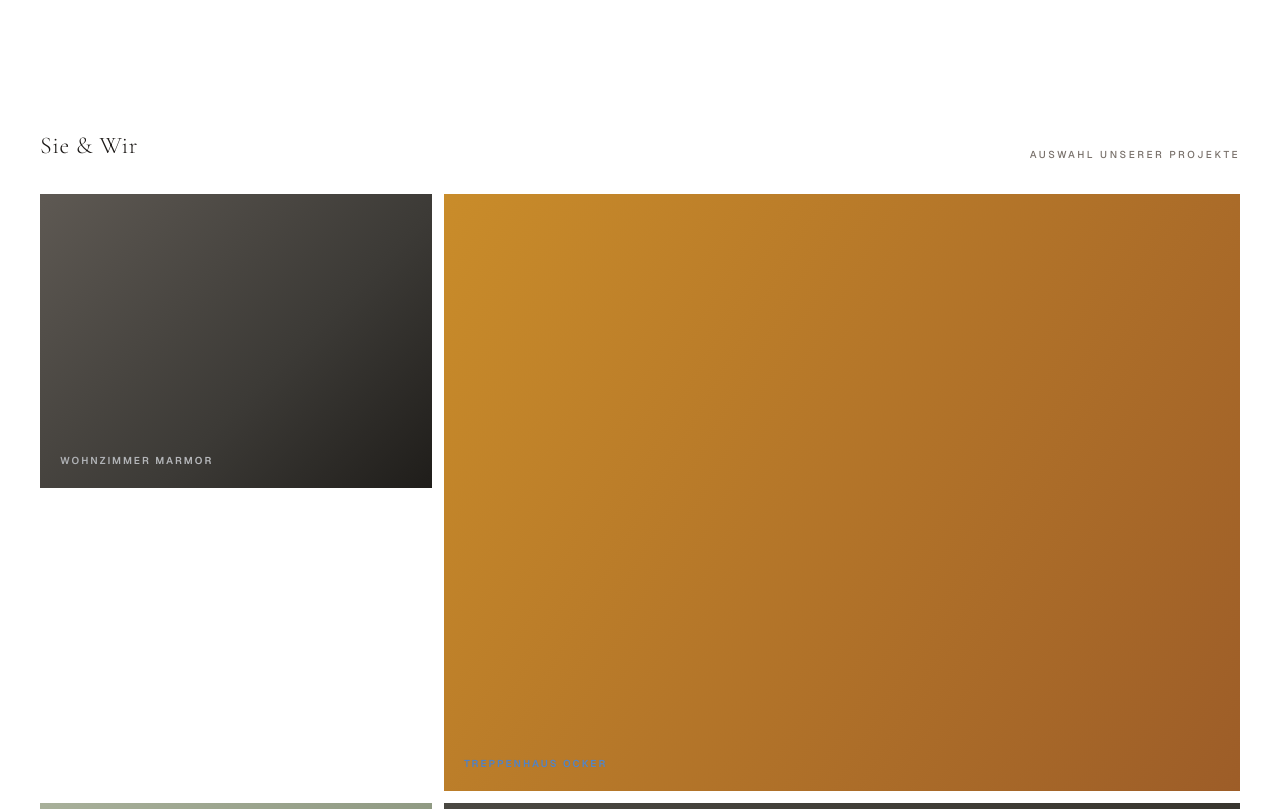
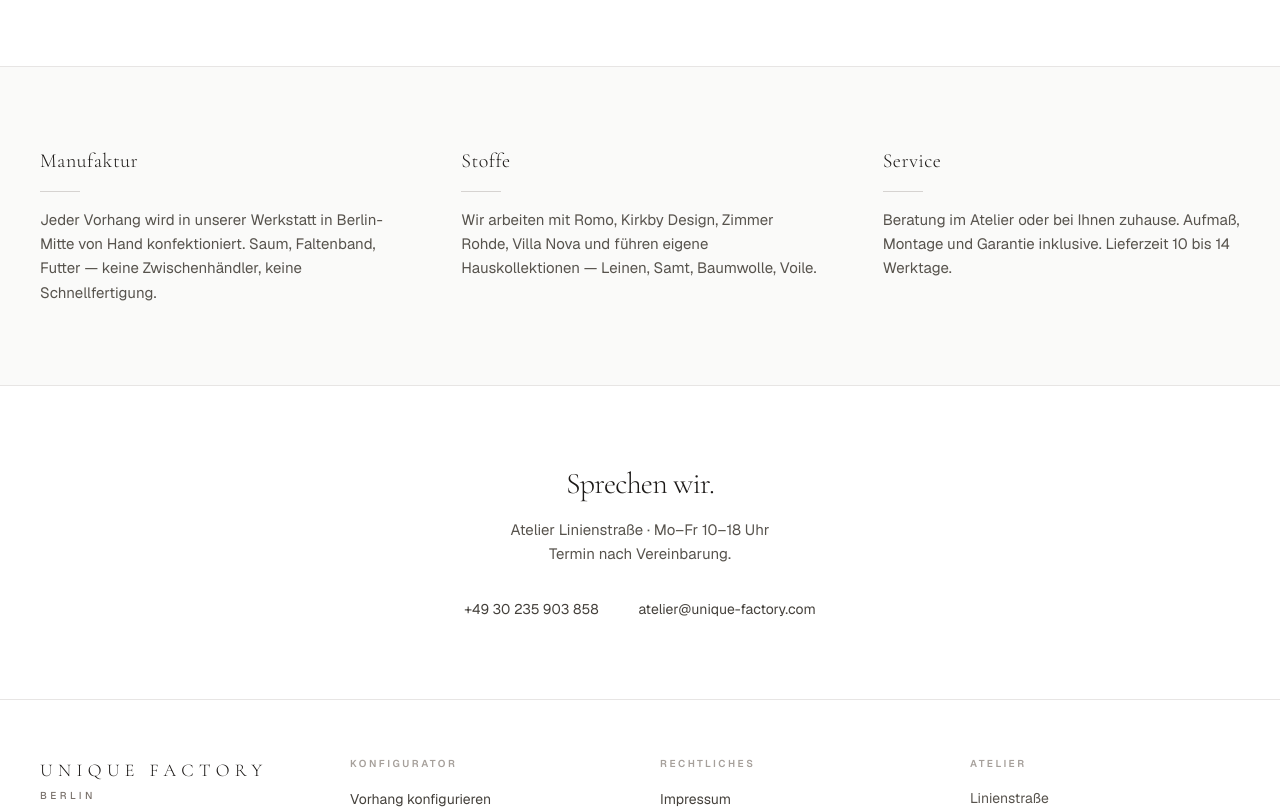
Before and after one commit to sanid/store, a Next.js app in the folder frontend/: page /en in a window 1280 px wide. Shown: the part 1300-2109 px from the top of the page. Built offline with nearby package versions, Linux system fonts and the light colour scheme.

Commit message:
chore: remove Sie & Wir editorial grid section

```diff
--- a/frontend/src/app/[locale]/page.tsx
+++ b/frontend/src/app/[locale]/page.tsx
@@ -11,41 +11,6 @@ export default async function HomePage({
   setRequestLocale(locale);
   return <HomeContent />;
 }
-
-// Editorial photo grid inspired by unique-factory.com.
-// Tiles use placeholder gradients keyed to interior color palettes;
-// swap in real photography by replacing `bg` with `bgImage` URLs later.
-type Tile = {
-  rowSpan?: number;
-  colSpan?: number;
-  bg: string;
-  caption?: string;
-};
-
-const TILES: Tile[][] = [
-  [
-    { bg: "linear-gradient(135deg,#5e5953 0%,#3c3a36 60%,#1f1d1a 100%)", caption: "Wohnzimmer Marmor" },
-    { bg: "linear-gradient(120deg,#c98c2a 0%,#9d5d28 100%)", colSpan: 2, caption: "Treppenhaus Ocker" },
-  ],
-  [
-    { bg: "linear-gradient(135deg,#a8b09a 0%,#7e8a72 100%)", caption: "Salon Salbei" },
-    { bg: "linear-gradient(140deg,#4a4842 0%,#28261f 100%)", colSpan: 2, caption: "Panorama Beton" },
-  ],
-  [
-    { bg: "linear-gradient(135deg,#cfc6b6 0%,#a89e8a 100%)", colSpan: 3, caption: "Lounge Bouclé" },
-  ],
-  [
-    { bg: "linear-gradient(135deg,#2c4760 0%,#1a2c3e 100%)", colSpan: 2, caption: "Suite Indigo" },
-    { bg: "linear-gradient(135deg,#e29a8a 0%,#b9685a 100%)", caption: "Café Terracotta" },
-  ],
-  [
-    { bg: "linear-gradient(135deg,#e7e2d5 0%,#c8c0ad 100%)", colSpan: 2, caption: "Atelier Licht" },
-    { bg: "linear-gradient(135deg,#465548 0%,#283128 100%)", caption: "Studio Forest" },
-  ],
-  [
-    { bg: "linear-gradient(135deg,#a3a98a 0%,#c98c2a 60%,#1f1d1a 100%)", colSpan: 3, caption: "Vorhang Konfigurator" },
-  ],
-];
 
 function HomeContent() {
   return (
@@ -88,33 +53,6 @@ function HomeContent() {
       {/* Bestseller fabrics */}
       <BestsellersSection />
 
-      {/* Editorial grid */}
-      <section className="mx-auto max-w-7xl px-6 py-12 lg:px-10 lg:py-16">
-        <div className="mb-8 flex items-end justify-between">
-          <h2 className="font-serif text-2xl font-light tracking-wide text-stone-900">
-            Sie &amp; Wir
-          </h2>
-          <span className="text-[10px] font-medium uppercase tracking-[0.25em] text-stone-500">
-            Auswahl unserer Projekte
-          </span>
-        </div>
-        <div className="flex flex-col gap-2 lg:gap-3">
-          {TILES.map((row, ri) => (
-            <div key={ri} className="grid gap-2 lg:gap-3" style={{ gridTemplateColumns: `repeat(${row.reduce((s, t) => s + (t.colSpan ?? 1), 0)}, minmax(0, 1fr))` }}>
-              {row.map((t, ti) => (
-                <ConfiguratorTile
-                  key={ti}
-                  bg={t.bg}
-                  caption={t.caption}
-                  colSpan={t.colSpan}
-                  isHero={ri === TILES.length - 1}
-                />
-              ))}
-            </div>
-          ))}
-        </div>
-      </section>
-
       {/* Three-column manufacturer story */}
       <section className="border-t border-stone-200 bg-stone-50">
         <div className="mx-auto max-w-7xl px-6 py-16 lg:px-10 lg:py-20">
@@ -156,46 +94,6 @@ function HomeContent() {
         </div>
       </section>
     </div>
-  );
-}
-
-function ConfiguratorTile({
-  bg,
-  caption,
-  colSpan = 1,
-  isHero,
-}: {
-  bg: string;
-  caption?: string;
-  colSpan?: number;
-  isHero?: boolean;
-}) {
-  return (
-    <Link
-      href="/curtain-configurator"
-      className="group relative block aspect-[4/3] overflow-hidden"
-      style={{ gridColumn: `span ${colSpan} / span ${colSpan}` }}
-    >
-      <div
-        className="absolute inset-0 transition-transform duration-700 group-hover:scale-[1.03]"
-        style={{ background: bg }}
-      />
-      <div className="absolute inset-0 bg-stone-900/0 transition group-hover:bg-stone-900/15" />
-      {caption && (
-        <div className="absolute inset-x-0 bottom-0 p-5">
-          <div className="flex items-center justify-between">
-            <span className="text-[10px] font-semibold uppercase tracking-[0.2em] text-white/90 mix-blend-difference">
-              {caption}
-            </span>
-            {isHero && (
-              <span className="text-[10px] font-semibold uppercase tracking-[0.2em] text-white drop-shadow">
-                Konfigurator →
-              </span>
-            )}
-          </div>
-        </div>
-      )}
-    </Link>
   );
 }
 
```
